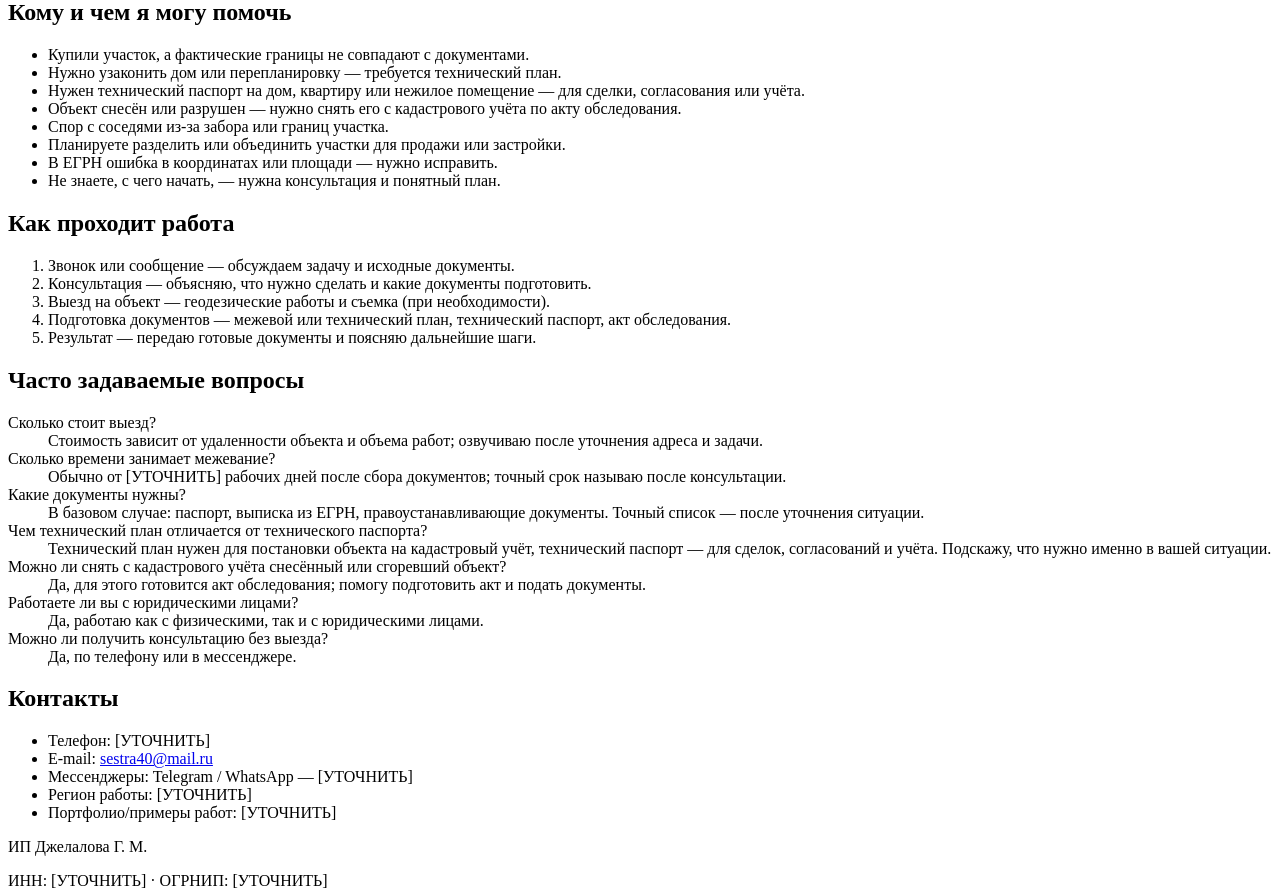
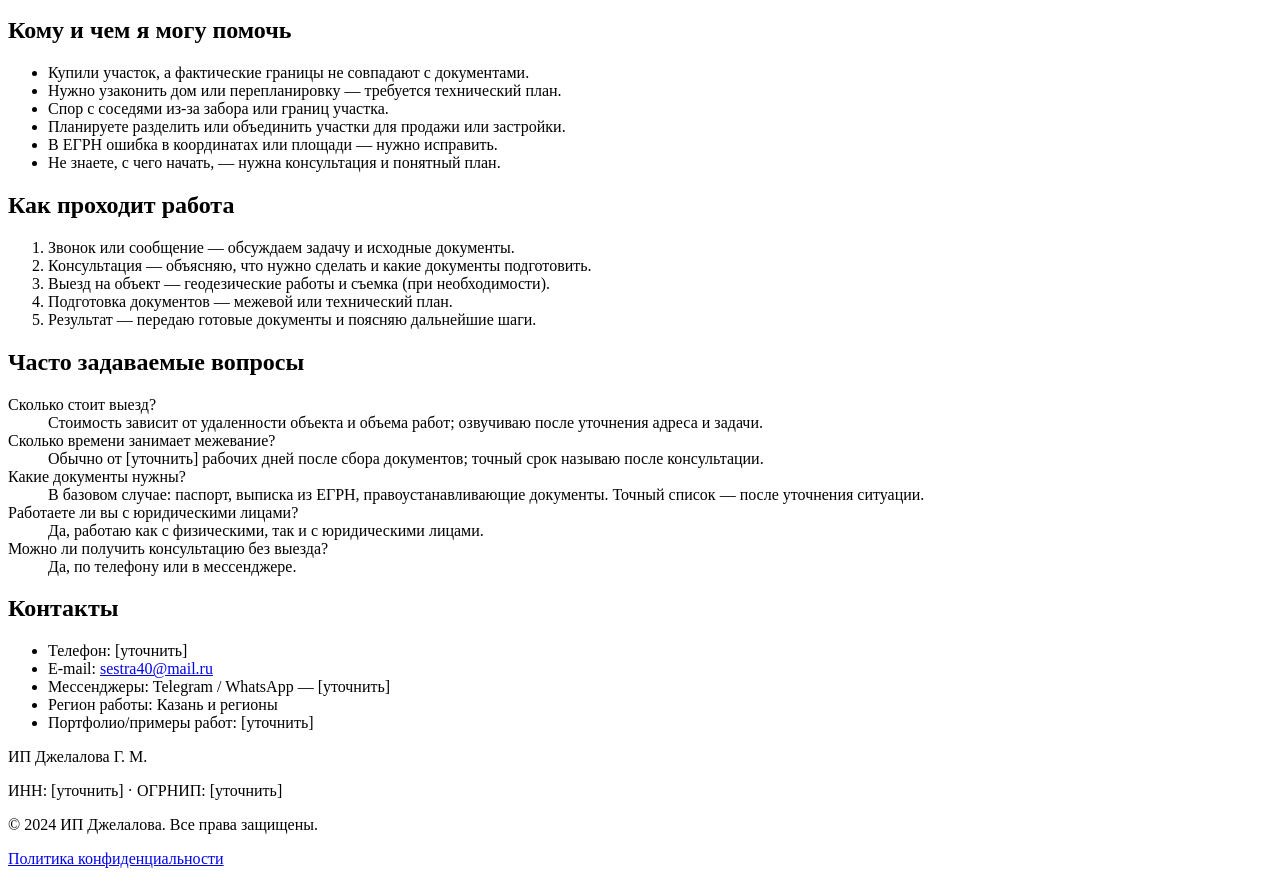
Before and after one commit to ArsOst/site_ip_mama_v1, a plain HTML site: page index.html in a window 1280 px wide. Shown: the part 818-1711 px from the top of the page. Drawn offline with Linux system fonts and the light colour scheme.

Commit message:
Текст В4

```diff
--- a/index.html
+++ b/index.html
@@ -3,44 +3,53 @@
 <head>
     <meta charset="UTF-8">
     <meta name="viewport" content="width=device-width, initial-scale=1.0">
-    <title>ИП Джелалова Г.М. — кадастровый инженер</title>
+    <title>ИП Джелялова Г.М. — кадастровый инженер в Казани</title>
 </head>
 <body>
 
     <!-- ============================================================
          ШАПКА (HEADER)
-         Что это: верхний блок сайта с именем, описанием услуг.
-         Что можно менять: ФИО специалиста (Джелалова Г.М.), регион работы,
-         текст подзаголовка. Кнопка-якорь «Связаться» в этой версии структуры
-         не предусмотрена — при необходимости добавьте <a href="#contacts">.
+         Что это: верхний блок сайта с именем специалиста и полным
+         перечнем направлений работы + регион (Казань и районы РТ).
+         Что можно менять: ФИО, список услуг в подзаголовке, регион.
+         Обратите внимание: в этом тексте фамилия пишется «Джелялова»
+         (через «я»), а в подвале осталось «Джелалова» — см. комментарий
+         к подвалу, стоит привести к единому написанию.
+         Кнопка-якорь «Связаться» в тексте не указана — при необходимости
+         добавьте <a href="#contacts">Связаться</a>.
          ============================================================ -->
     <header id="top">
-        <h1>ИП Джелалова Г.М. — кадастровый инженер</h1>
-        <p>Межевание, технические планы и вынос границ в натуру в Казани и регионах</p>
+        <h1>ИП Джелялова Г.М. — кадастровый инженер</h1>
+        <p>Технические паспорта, технические планы, акты обследования, межевание земельных участков и вынос границ в натуру в Казани и районах Республики Татарстан. Исправление реестровых ошибок, сопровождение в Росреестре.</p>
     </header>
 
     <main>
 
         <!-- ============================================================
              БЛОК «О СПЕЦИАЛИСТЕ» (SECTION)
-             Что это: рассказ о кадастровом инженере, его опыте и подходе к работе.
-             Что можно менять: ФИО (Джелалова Гульнар Меметовна), количество лет
-             практики ([УТОЧНИТЬ]), формулировки об образовании и принципах работы.
+             Что это: рассказ о кадастровом инженере, его опыте и подходе.
+             Что можно менять: ФИО (Джелялова Гульнар Меметовна), стаж
+             (25 лет), перечень видов объектов, формулировки о принципах.
+             В этой версии добавлена должность «инженер-инвентаризатор»
+             и расширен список объектов (жилые и садовые дома, гаражи,
+             бани, нежилые здания и помещения, сооружения).
              ============================================================ -->
         <section id="about">
             <h2>О специалисте</h2>
-            <p>Меня зовут Джелалова Гульнар Меметовна, я — кадастровый инженер с [УТОЧНИТЬ] годами практики. Работаю с земельными участками и объектами капитального строительства: от первичного межевания до подготовки технических планов и выноса границ в натуру.</p>
+            <p>Меня зовут Джелялова Гульнар Меметовна, я — кадастровый инженер, инженер-инвентаризатор с 25 годами практики. Работаю со всеми видами объектов капитального строительства: жилые и садовые дома, гаражи, бани, нежилые здания и помещения, сооружения любых видов.</p>
             <p>Имею профильное образование и действующий квалификационный аттестат кадастрового инженера. В работе придерживаюсь принципа: сначала разобраться в ситуации клиента, затем — предлагать решение. Отвечаю на вопросы понятным языком, без лишней бюрократии.</p>
         </section>
 
         <!-- ============================================================
              БЛОК «УСЛУГИ» (SECTION)
-             Что это: перечень услуг — технический план, технический паспорт,
-             акт обследования, каждый с подсписком вариантов.
-             Что можно менять: названия услуг, состав подсписков, формулировки
-             описаний. Обратите внимание: в этой версии межевание и вынос границ
-             в натуру упоминаются только в шапке и в «О специалисте», но не в
-             списке услуг — при необходимости добавьте их отдельными пунктами.
+             Что это: три услуги — технический план, технический паспорт,
+             акт обследования, каждая с пояснением и подсписком.
+             Что можно менять: названия услуг, состав подсписков,
+             формулировки описаний.
+             Обратите внимание: межевание, вынос границ в натуру и
+             исправление реестровых ошибок указаны в шапке, но в списке
+             услуг отдельными пунктами не выделены — при необходимости
+             добавьте их.
              ============================================================ -->
         <section id="services">
             <h2>Услуги</h2>
@@ -75,19 +84,18 @@
 
         <!-- ============================================================
              БЛОК «КОМУ И ЧЕМ Я МОГУ ПОМОЧЬ» (SECTION)
-             Что это: типовые жизненные ситуации клиентов, с которыми работает
-             специалист. В этой версии список расширен пунктами про технический
-             паспорт и акт обследования.
+             Что это: типовые ситуации клиентов.
              Что можно менять: список ситуаций — добавлять, удалять,
              переформулировать.
+             Обратите внимание: в этой версии текста снова 6 пунктов
+             (убраны пункты про технический паспорт и акт обследования,
+             которые были в предыдущей версии).
              ============================================================ -->
         <section id="help">
             <h2>Кому и чем я могу помочь</h2>
             <ul>
                 <li>Купили участок, а фактические границы не совпадают с документами.</li>
                 <li>Нужно узаконить дом или перепланировку — требуется технический план.</li>
-                <li>Нужен технический паспорт на дом, квартиру или нежилое помещение — для сделки, согласования или учёта.</li>
-                <li>Объект снесён или разрушен — нужно снять его с кадастрового учёта по акту обследования.</li>
                 <li>Спор с соседями из-за забора или границ участка.</li>
                 <li>Планируете разделить или объединить участки для продажи или застройки.</li>
                 <li>В ЕГРН ошибка в координатах или площади — нужно исправить.</li>
@@ -99,7 +107,7 @@
              БЛОК «КАК ПРОХОДИТ РАБОТА» (SECTION)
              Что это: пошаговое описание процесса работы с клиентом.
              Что можно менять: количество и содержание шагов, порядок этапов.
-             В этой версии шаг 4 дополнен техническим паспортом и актом обследования.
+             В этой версии шаг 4 снова сокращён до «межевой или технический план».
              ============================================================ -->
         <section id="process">
             <h2>Как проходит работа</h2>
@@ -107,7 +115,7 @@
                 <li>Звонок или сообщение — обсуждаем задачу и исходные документы.</li>
                 <li>Консультация — объясняю, что нужно сделать и какие документы подготовить.</li>
                 <li>Выезд на объект — геодезические работы и съемка (при необходимости).</li>
-                <li>Подготовка документов — межевой или технический план, технический паспорт, акт обследования.</li>
+                <li>Подготовка документов — межевой или технический план.</li>
                 <li>Результат — передаю готовые документы и поясняю дальнейшие шаги.</li>
             </ol>
         </section>
@@ -115,10 +123,11 @@
         <!-- ============================================================
              БЛОК «ЧАСТО ЗАДАВАЕМЫЕ ВОПРОСЫ» (SECTION)
              Что это: FAQ — ответы на типовые вопросы клиентов.
-             Что можно менять: вопросы и ответы, сроки ([УТОЧНИТЬ] рабочих дней),
-             условия работы. В этой версии добавлены вопросы про разницу между
-             техническим планом и техническим паспортом, а также про снятие
-             снесённого/сгоревшего объекта с учёта.
+             Что можно менять: вопросы и ответы, сроки ([уточнить] рабочих
+             дней), условия работы.
+             Обратите внимание: в этой версии 5 вопросов — убраны вопросы
+             про разницу техплана и техпаспорта и про снятие снесённого
+             объекта с учёта.
              ============================================================ -->
         <section id="faq">
             <h2>Часто задаваемые вопросы</h2>
@@ -127,16 +136,10 @@
                 <dd>Стоимость зависит от удаленности объекта и объема работ; озвучиваю после уточнения адреса и задачи.</dd>
 
                 <dt>Сколько времени занимает межевание?</dt>
-                <dd>Обычно от [УТОЧНИТЬ] рабочих дней после сбора документов; точный срок называю после консультации.</dd>
+                <dd>Обычно от [уточнить] рабочих дней после сбора документов; точный срок называю после консультации.</dd>
 
                 <dt>Какие документы нужны?</dt>
                 <dd>В базовом случае: паспорт, выписка из ЕГРН, правоустанавливающие документы. Точный список — после уточнения ситуации.</dd>
-
-                <dt>Чем технический план отличается от технического паспорта?</dt>
-                <dd>Технический план нужен для постановки объекта на кадастровый учёт, технический паспорт — для сделок, согласований и учёта. Подскажу, что нужно именно в вашей ситуации.</dd>
-
-                <dt>Можно ли снять с кадастрового учёта снесённый или сгоревший объект?</dt>
-                <dd>Да, для этого готовится акт обследования; помогу подготовить акт и подать документы.</dd>
 
                 <dt>Работаете ли вы с юридическими лицами?</dt>
                 <dd>Да, работаю как с физическими, так и с юридическими лицами.</dd>
@@ -148,18 +151,21 @@
 
         <!-- ============================================================
              БЛОК «КОНТАКТЫ» (SECTION)
-             Что это: контактная информация для связи со специалистом.
-             Что можно менять: номер телефона, e-mail, ссылки на мессенджеры,
-             регион работы, ссылку на портфолио. Поля с [УТОЧНИТЬ] нужно заполнить.
+             Что это: контактная информация для связи.
+             Что можно менять: телефон, e-mail, мессенджеры, регион работы,
+             ссылку на портфолио.
+             Обратите внимание: регион в этой версии указан как
+             «Казань и регионы» — при необходимости уточните формулировку
+             (например, «Казань и районы Республики Татарстан», как в шапке).
              ============================================================ -->
         <section id="contacts">
             <h2>Контакты</h2>
             <ul>
-                <li>Телефон: [УТОЧНИТЬ]</li>
+                <li>Телефон: [уточнить]</li>
                 <li>E-mail: <a href="mailto:sestra40@mail.ru">sestra40@mail.ru</a></li>
-                <li>Мессенджеры: Telegram / WhatsApp — [УТОЧНИТЬ]</li>
-                <li>Регион работы: [УТОЧНИТЬ]</li>
-                <li>Портфолио/примеры работ: [УТОЧНИТЬ]</li>
+                <li>Мессенджеры: Telegram / WhatsApp — [уточнить]</li>
+                <li>Регион работы: Казань и регионы</li>
+                <li>Портфолио/примеры работ: [уточнить]</li>
             </ul>
         </section>
 
@@ -168,12 +174,15 @@
     <!-- ============================================================
          ПОДВАЛ (FOOTER)
          Что это: нижний блок с реквизитами ИП и юридической информацией.
-         Что можно менять: ФИО (Джелалова Г. М.), ИНН, ОГРНИП, год копирайта,
-         ссылку на политику конфиденциальности.
+         Что можно менять: ФИО, ИНН, ОГРНИП, год копирайта, ссылку на
+         политику конфиденциальности.
+         ВНИМАНИЕ: здесь фамилия указана как «Джелалова», а в шапке и
+         блоке «О специалисте» — «Джелялова». Нужно привести к единому
+         написанию (по документам ИП).
          ============================================================ -->
     <footer>
         <p>ИП Джелалова Г. М.</p>
-        <p>ИНН: [УТОЧНИТЬ] · ОГРНИП: [УТОЧНИТЬ]</p>
+        <p>ИНН: [уточнить] · ОГРНИП: [уточнить]</p>
         <p>© 2024 ИП Джелалова. Все права защищены.</p>
         <p><a href="#privacy">Политика конфиденциальности</a></p>
     </footer>
```
